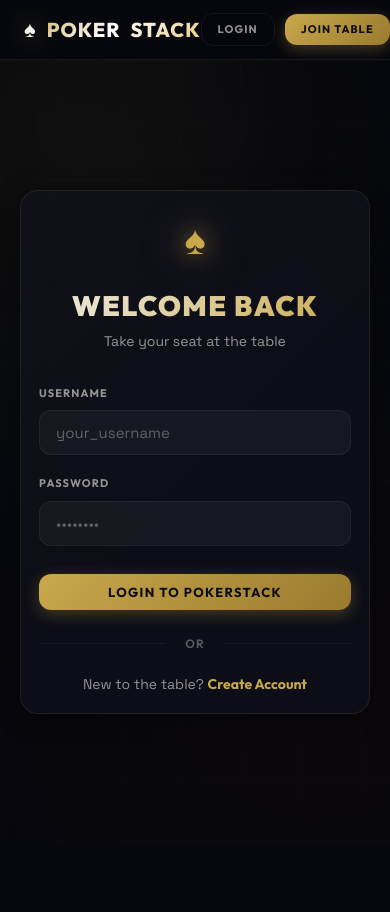
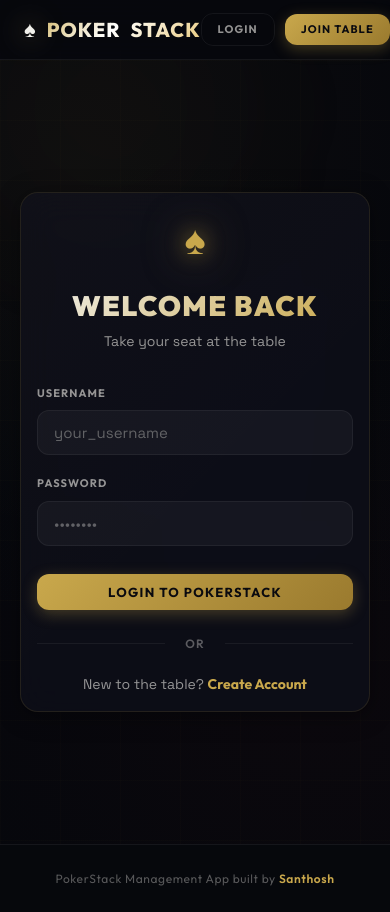
Before and after one commit to SanthoshLSA/poker-stack-next, a Next.js app: page /login in a window 390 px wide. Built offline with nearby package versions, Linux system fonts and the light colour scheme.

Commit message:
design: optimize mobile viewport styling, touch layouts, add footer credits for Santhosh

```diff
--- a/src/app/globals.css
+++ b/src/app/globals.css
@@ -1327,14 +1327,25 @@ img { max-width: 100%; height: auto; }
   .navbar-links { display: none; }
   .navbar-menu-btn { display: flex; }
   .page { padding: 24px 16px; }
-  .session-room { padding: 16px; }
-  .card-body { padding: 18px; }
-  .players-grid { grid-template-columns: 1fr 1fr; }
-  .modal { max-width: 100%; border-radius: var(--radius-lg) var(--radius-lg) 0 0; align-self: flex-end; }
+  .session-room { padding: 12px; }
+  .card-body { padding: 16px; }
+  .players-grid { grid-template-columns: 1fr; gap: 10px; }
+  .modal { max-width: 100%; border-radius: var(--radius-lg) var(--radius-lg) 0 0; align-self: flex-end; margin-bottom: 0; }
+  .page { padding: 20px 12px; }
+  /* Make horizontal tables scrollable on small screens */
+  .leaderboard-table-container {
+    overflow-x: auto;
+    -webkit-overflow-scrolling: touch;
+  }
+  .leaderboard-grid-header, .leaderboard-grid-row {
+    min-width: 580px;
+  }
 }
 
 @media (max-width: 480px) {
   .players-grid { grid-template-columns: 1fr; }
-  .landing-actions { flex-direction: column; align-items: center; }
+  .landing-actions { flex-direction: column; align-items: center; gap: 10px; }
   .btn-lg { width: 100%; }
+  .btn { width: 100%; justify-content: center; }
+  .navbar-actions .btn { width: auto; }
 }
--- a/src/app/layout.js
+++ b/src/app/layout.js
@@ -18,9 +18,23 @@ export default function RootLayout({ children }) {
       <body>
         <AuthProvider>
           <Navbar />
-          <main>
+          <main style={{ minHeight: 'calc(100vh - 120px)' }}>
             {children}
           </main>
+          <footer style={{
+            textAlign: 'center',
+            padding: '24px 16px',
+            fontSize: '12px',
+            color: 'var(--text-muted)',
+            borderTop: '1px solid var(--border-subtle)',
+            fontFamily: 'var(--font-display)',
+            letterSpacing: '0.05em',
+            background: 'rgba(7, 8, 13, 0.5)',
+            position: 'relative',
+            zIndex: 10
+          }}>
+            PokerStack Management App built by <span style={{ color: 'var(--color-gold)', fontWeight: '600' }}>Santhosh</span>
+          </footer>
         </AuthProvider>
       </body>
     </html>
```
Also changed, not shown: src/app/groups/page.js (+7 -5 lines).
